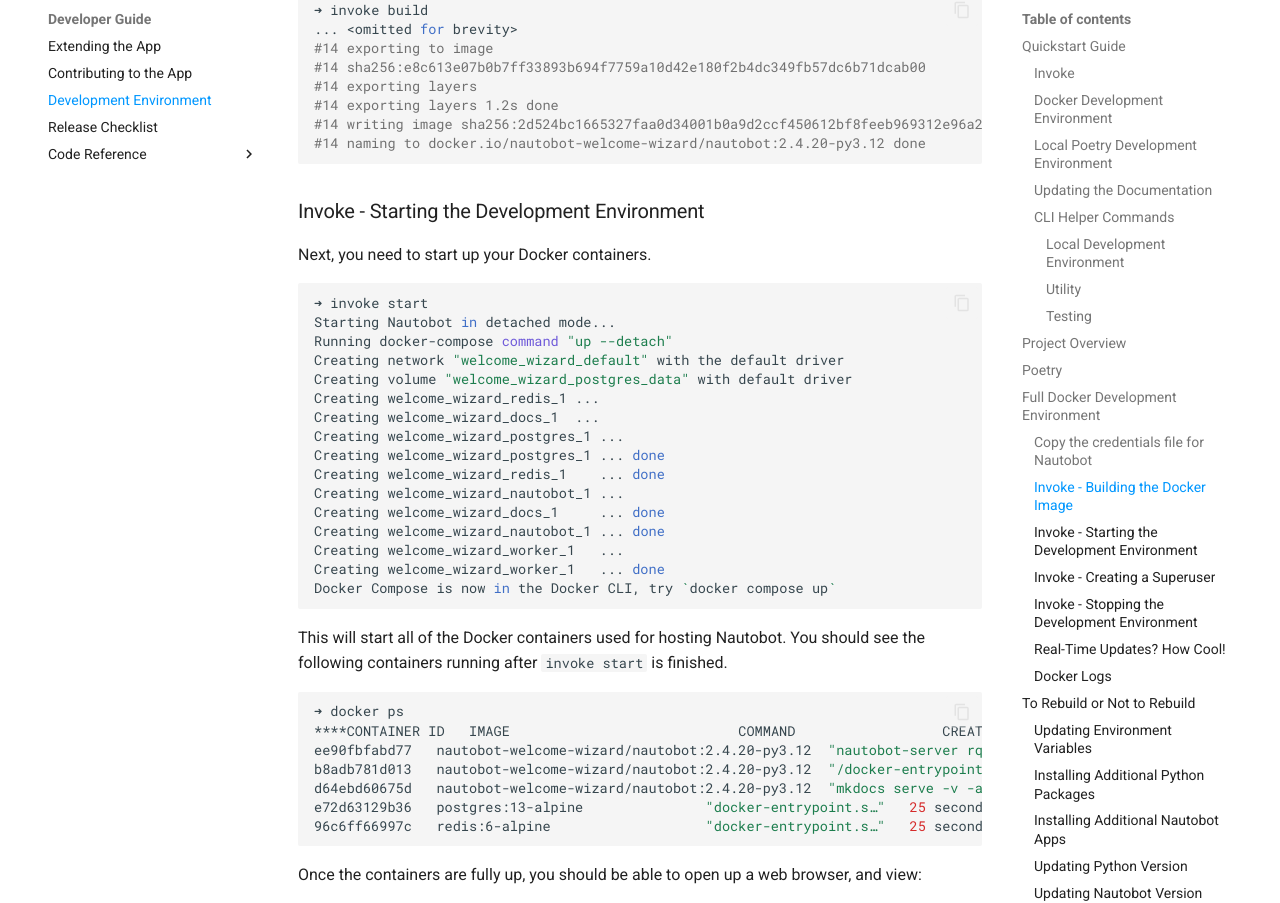
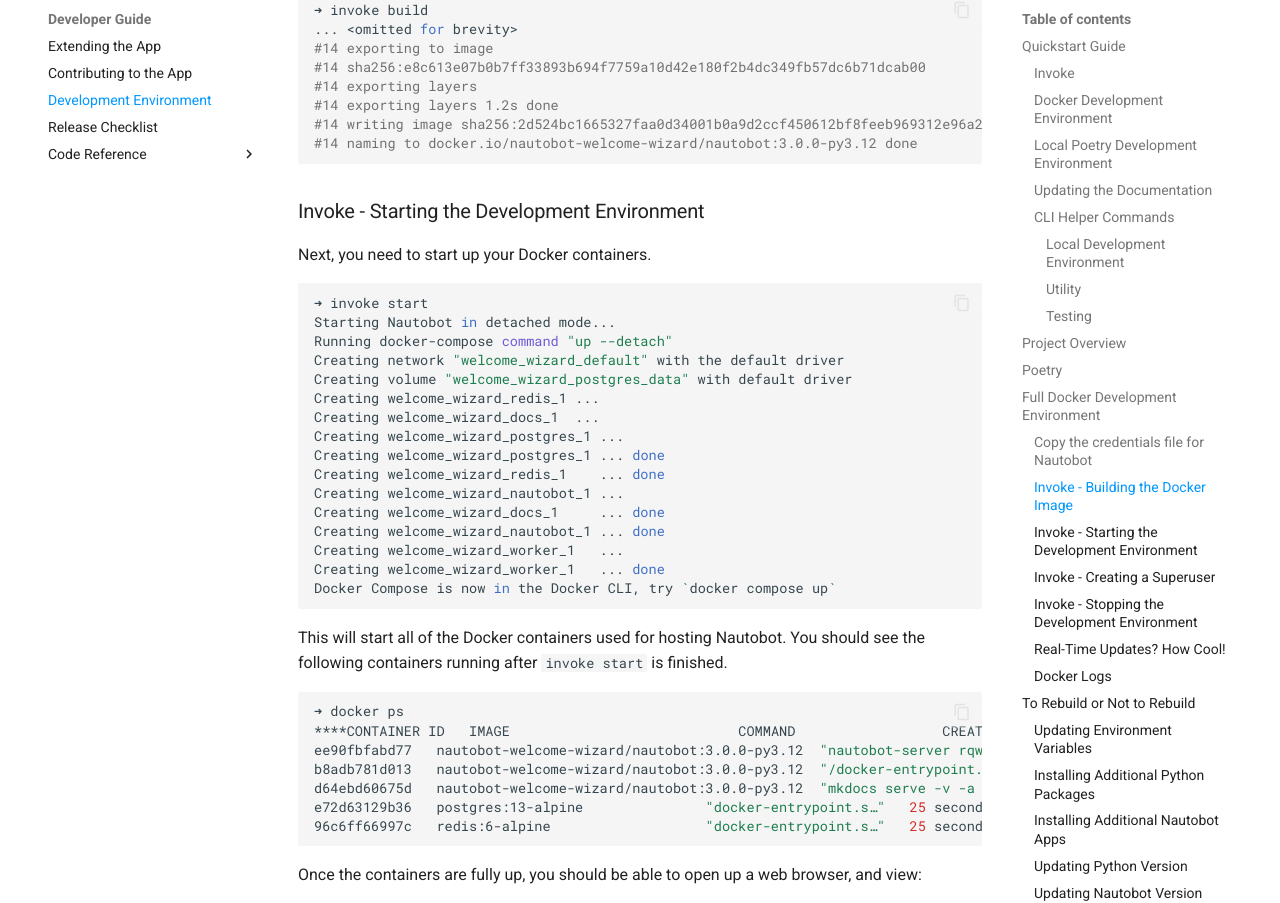
Before and after one commit to nautobot/nautobot-app-welcome-wizard, an MkDocs documentation site: the page built from docs/dev/dev_environment.md, in a window 1280 px wide and 1400 px high, scrolled down 5345 px. Shown: the part 126-1029 px from the top of the window. Built offline with MkDocs 1.6.1 and Material for MkDocs 9.7.7, drawn with Linux system fonts in a browser that asks for light colours; comment, search, counter and statistics services are not loaded; some of the changed text lies outside the part shown.

Commit message:
Cookie updated targeting develop by NetworkToCode Cookie Drift Manager Tool
- [#291](https://github.com/nautobot/cookiecutter-nautobot-app/issues/291) - Added support for Python `3.13`.

- [#291](https://github.com/nautobot/cookiecutter-nautobot-app/issues/291) - Updated minimum Nautobot version to `3.0.0`.
- [#291](https://github.com/nautobot/cookiecutter-nautobot-app/issues/291) - Updated maximum Nautobot version to `<4.0.0`.
- [#309](https://github.com/nautobot/cookiecutter-nautobot-app/issues/309) - Change the tag-nautobot-app workflow to support multiple nautobot-app versions.
- [#320](https://github.com/nautobot/cookiecutter-nautobot-app/issues/320) - Upstream testing now runs against selected branches.

- [#319](https://github.com/nautobot/cookiecutter-nautobot-app/issues/319) - Fixed nav typo and added missing 2.7.2 release notes.

- [#322](https://github.com/nautobot/cookiecutter-nautobot-app/issues/322) - Updated CI workflow to always regenerate poetry lockfile.

**Full Changelog**: https://github.com/nautobot/cookiecutter-nautobot-app/compare/nautobot-app-v2.7.2...nautobot-app-v3.0.0

````diff
--- a/docs/dev/dev_environment.md
+++ b/docs/dev/dev_environment.md
@@ -13,7 +13,7 @@
 
 The [Invoke](http://www.pyinvoke.org/) library is used to provide some helper commands based on the environment. There are a few configuration parameters which can be passed to Invoke to override the default configuration:
 
-- `nautobot_ver`: the version of Nautobot to use as a base for any built docker containers (default: 2.4.20)
+- `nautobot_ver`: the version of Nautobot to use as a base for any built docker containers (default: 3.0.0)
 - `project_name`: the default docker compose project name (default: `nautobot-welcome-wizard`)
 - `python_ver`: the version of Python to use as a base for any built docker containers (default: 3.12)
 - `local`: a boolean flag indicating if invoke tasks should be run on the host or inside the docker containers (default: False, commands will be run in docker containers)
@@ -181,7 +181,7 @@
 #14 exporting layers
 #14 exporting layers 1.2s done
 #14 writing image sha256:2d524bc1665327faa0d34001b0a9d2ccf450612bf8feeb969312e96a2d3e3503 done
-#14 naming to docker.io/nautobot-welcome-wizard/nautobot:2.4.20-py3.12 done
+#14 naming to docker.io/nautobot-welcome-wizard/nautobot:3.0.0-py3.12 done
 ```
 
 ### Invoke - Starting the Development Environment
@@ -212,9 +212,9 @@
 ```bash
 ➜ docker ps
 ****CONTAINER ID   IMAGE                            COMMAND                  CREATED          STATUS          PORTS                                       NAMES
-ee90fbfabd77   nautobot-welcome-wizard/nautobot:2.4.20-py3.12  "nautobot-server rqw…"   16 seconds ago   Up 13 seconds                                               welcome_wizard_worker_1
-b8adb781d013   nautobot-welcome-wizard/nautobot:2.4.20-py3.12  "/docker-entrypoint.…"   20 seconds ago   Up 15 seconds   0.0.0.0:8080->8080/tcp, :::8080->8080/tcp   welcome_wizard_nautobot_1
-d64ebd60675d   nautobot-welcome-wizard/nautobot:2.4.20-py3.12  "mkdocs serve -v -a …"   25 seconds ago   Up 18 seconds   0.0.0.0:8001->8080/tcp, :::8001->8080/tcp   welcome_wizard_docs_1
+ee90fbfabd77   nautobot-welcome-wizard/nautobot:3.0.0-py3.12  "nautobot-server rqw…"   16 seconds ago   Up 13 seconds                                               welcome_wizard_worker_1
+b8adb781d013   nautobot-welcome-wizard/nautobot:3.0.0-py3.12  "/docker-entrypoint.…"   20 seconds ago   Up 15 seconds   0.0.0.0:8080->8080/tcp, :::8080->8080/tcp   welcome_wizard_nautobot_1
+d64ebd60675d   nautobot-welcome-wizard/nautobot:3.0.0-py3.12  "mkdocs serve -v -a …"   25 seconds ago   Up 18 seconds   0.0.0.0:8001->8080/tcp, :::8001->8080/tcp   welcome_wizard_docs_1
 e72d63129b36   postgres:13-alpine               "docker-entrypoint.s…"   25 seconds ago   Up 19 seconds   0.0.0.0:5432->5432/tcp, :::5432->5432/tcp   welcome_wizard_postgres_1
 96c6ff66997c   redis:6-alpine                   "docker-entrypoint.s…"   25 seconds ago   Up 21 seconds   0.0.0.0:6379->6379/tcp, :::6379->6379/tcp   welcome_wizard_redis_1
 ```
````
Also changed, not shown: docs/admin/compatibility_matrix.md (+4 -0 lines), docs/admin/install.md (+1 -1 lines), .cookiecutter.json, .github/ISSUE_TEMPLATE/bug_report.md, .github/ISSUE_TEMPLATE/feature_request.md, 3 other files.
